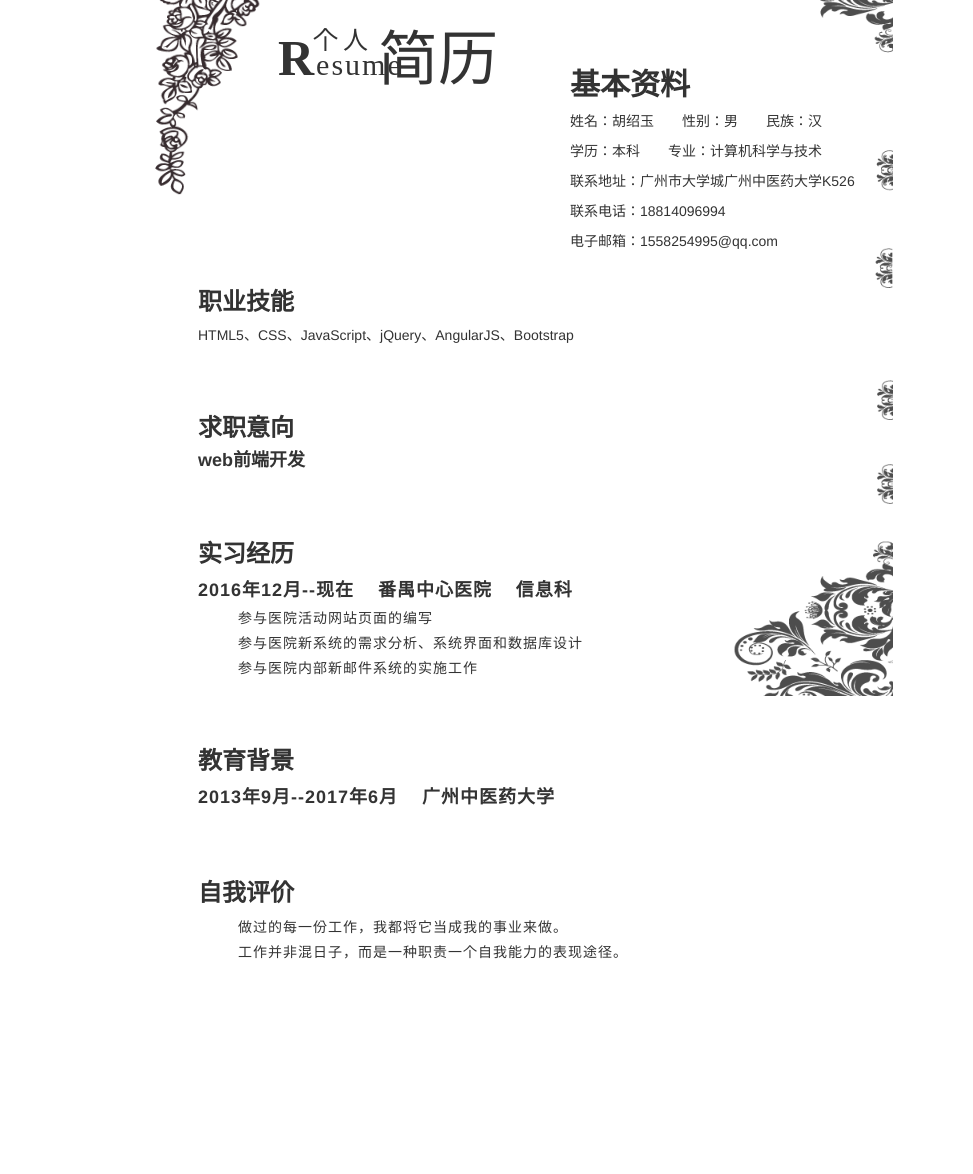
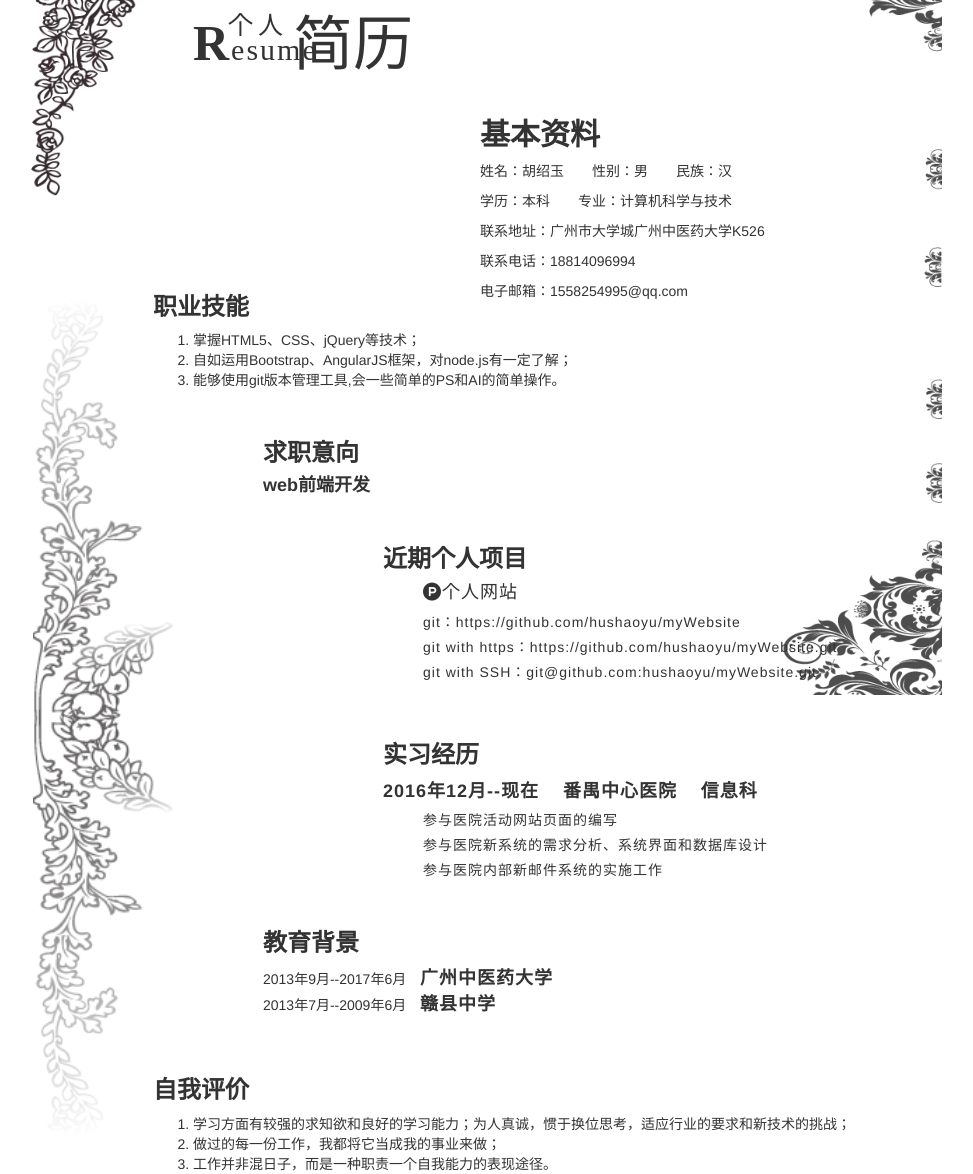
Before and after one commit to hushaoyu/myWebsite, a plain HTML site: page test.html in a window 1280 px wide. Shown: the part 102-1276 px from the top of the page, without its empty margins (85-1058 px from the left). Before the commit the page ends 1150 px from the top, so only its background shows below. Drawn offline with Linux system fonts and the light colour scheme; a web font is replaced by a local one.

Commit message:
version 2.1
优化test.html

```diff
--- a/test.html
+++ b/test.html
@@ -3,6 +3,7 @@
 <head>
     <meta charset="UTF-8">
     <title>Resume</title>
+    <link rel="stylesheet" href="css/font-awesome/css/font-awesome.min.css">
     <link rel="stylesheet" href="bootstrap/css/bootstrap.min.css">
     <style>
         @font-face {
@@ -23,13 +24,14 @@
             width: 794px;
             height: 1150px;
             margin: 0 auto;
-            padding: 35px;
+            padding: 0px;
             /*border: 1px solid black;*/
         }
 
         div.container div.resume {
             font-family: hyxuejunJ;
-            margin-left: 20px;
+            margin-left: -30px;
+            margin-top: 20px;
         }
 
         div.container div.en_resume {
@@ -61,66 +63,83 @@
 
         div.container div.information {
             position: absolute;
-            top: 150px;
-            right: 0px;
+            top: 200px;
+            right: 90px;
         }
 
         div.container div.row_skill {
             position: relative;
-            top: 300px;
-            left: 20px;
+            top: 320px;
+            left: 10px;
         }
 
         div.container div.row_intentionJob {
             position: relative;
-            top: 350px;
-            left: 20px;
+            top: 340px;
+            left: 120px;
+        }
+
+        div.container div.row_program {
+            position: relative;
+            top: 360px;
+            left: 240px;
         }
 
         div.container div.row_internship {
             position: relative;
-            top: 400px;
-            left: 20px;
+            top: 390px;
+            left: 240px;
         }
 
         div.container div.row_internship span,
-        div.row_edu_bg span{
+        div.row_edu_bg span {
             margin-right: 20px;
             font-weight: 700;
             font-size: 18px;
             letter-spacing: 1px;
         }
 
-        div.row_self_ass span{
+        div.row_self_ass span {
             letter-spacing: 1px;
         }
 
         div.row_edu_bg {
             position: relative;
-            top: 450px;
-            left: 20px;
+            top: 410px;
+            left: 120px;
+        }
+        div.row_edu_bg time{
+            margin-right: 10px;
         }
 
         div.row_self_ass {
             position: relative;
-            top: 500px;
-            left: 20px;
+            top: 450px;
+            left: 10px;
         }
 
-        img#corner_topRight{
+        img#corner_topRight {
             position: absolute;
             z-index: -100;
             transform: scale(0.9) rotate(-2deg);
-            margin-left: -58px;
-            margin-top: -47px;
+            margin-left: -147px;
+            margin-top: -11px;
         }
 
-        img#right_aside{
+        img#right_aside {
             position: absolute;
             opacity: 0.7;
-            margin-left: 540px;
-            margin-top: -37px;
+            margin-left: 624px;
+            margin-top: -3px;
             height: 100%;
+        }
+
+        img#left_aside{
+            position: absolute;
+            margin-left: -105px;
+            top: 520px;
+            transform: scale(1.4);
+            opacity: 0.7;
         }
     </style>
 </head>
@@ -129,6 +148,7 @@
 
     <img src="images/test/flower_corner_1.gif" alt="" id="corner_topRight">
     <img src="images/test/right.gif" alt="" id="right_aside">
+    <img src="images/test/left.gif" alt="" id="left_aside">
 
     <!--顶层简历文字和基本资料栏-->
     <div class="row">
@@ -148,17 +168,38 @@
     </div>
 
     <!--第二层其他信息栏-->
+    <div class="bottom_row">
         <div class="row">
             <div class="row_skill">
                 <h3>职业技能</h3>
-            <span>HTML5、CSS、JavaScript、jQuery、AngularJS、Bootstrap</span>
+                <ol>
+                    <li>掌握HTML5、CSS、jQuery等技术；</li>
+                    <li>自如运用Bootstrap、AngularJS框架，对node.js有一定了解；</li>
+                    <li>能够使用git版本管理工具,会一些简单的PS和AI的简单操作。</li>
+                </ol>
+            </div>
         </div>
 
+        <div class="row">
             <div class="row_intentionJob">
                 <h3>求职意向</h3>
                 <h4><b>web前端开发</b></h4>
             </div>
+        </div>
 
+        <div class="row">
+            <div class="row_program">
+                <h3>近期个人项目</h3>
+                <ul>
+                    <li><h4><span class="fa fa-product-hunt"></span>个人网站</h4></li>
+                    <li>git：https://github.com/hushaoyu/myWebsite</li>
+                    <li>git with https：https://github.com/hushaoyu/myWebsite.git</li>
+                    <li>git with SSH：git@github.com:hushaoyu/myWebsite.git</li>
+                </ul>
+            </div>
+        </div>
+
+        <div class="row">
             <div class="row_internship">
                 <h3>实习经历</h3>
                 <span>2016年12月--现在</span>
@@ -172,20 +213,30 @@
                     </ul>
                 </div>
             </div>
+        </div>
 
+        <div class="row">
             <div class="row_edu_bg">
                 <h3>教育背景</h3>
-            <span>2013年9月--2017年6月</span>
+                <time>2013年9月--2017年6月</time>
                 <span>广州中医药大学</span>
+                <br>
+                <time>2013年7月--2009年6月</time>
+                <span>赣县中学</span>
+            </div>
         </div>
 
+        <div class="row">
             <div class="row_self_ass">
                 <h3>自我评价</h3>
-            <ul>
-                <li>做过的每一份工作，我都将它当成我的事业来做。</li>
+                <ol>
+                    <li>学习方面有较强的求知欲和良好的学习能力；为人真诚，惯于换位思考，适应行业的要求和新技术的挑战；</li>
+                    <li>做过的每一份工作，我都将它当成我的事业来做；</li>
                     <li>工作并非混日子，而是一种职责一个自我能力的表现途径。</li>
-            </ul>
+                </ol>
             </div>
+        </div>
+
     </div>
 </div>
 
@@ -193,7 +244,7 @@
 <script src="js/jquery.min.js"></script>
 <script>
     (function ($) {
-        var ri_li_style = $('.row_internship ul li,.row_self_ass ul li');
+        var ri_li_style = $('.row_internship ul li , .row_self_ass ul li , .row_program ul li');
         $(ri_li_style).addClass('list-unstyled');
         $(ri_li_style).css({'margin-top': '5px', 'letter-spacing': '1px'});
     })(jQuery);
```
Also changed, not shown: images/test/left.gif (added). Lines whose indentation alone changed are shown as unchanged.
